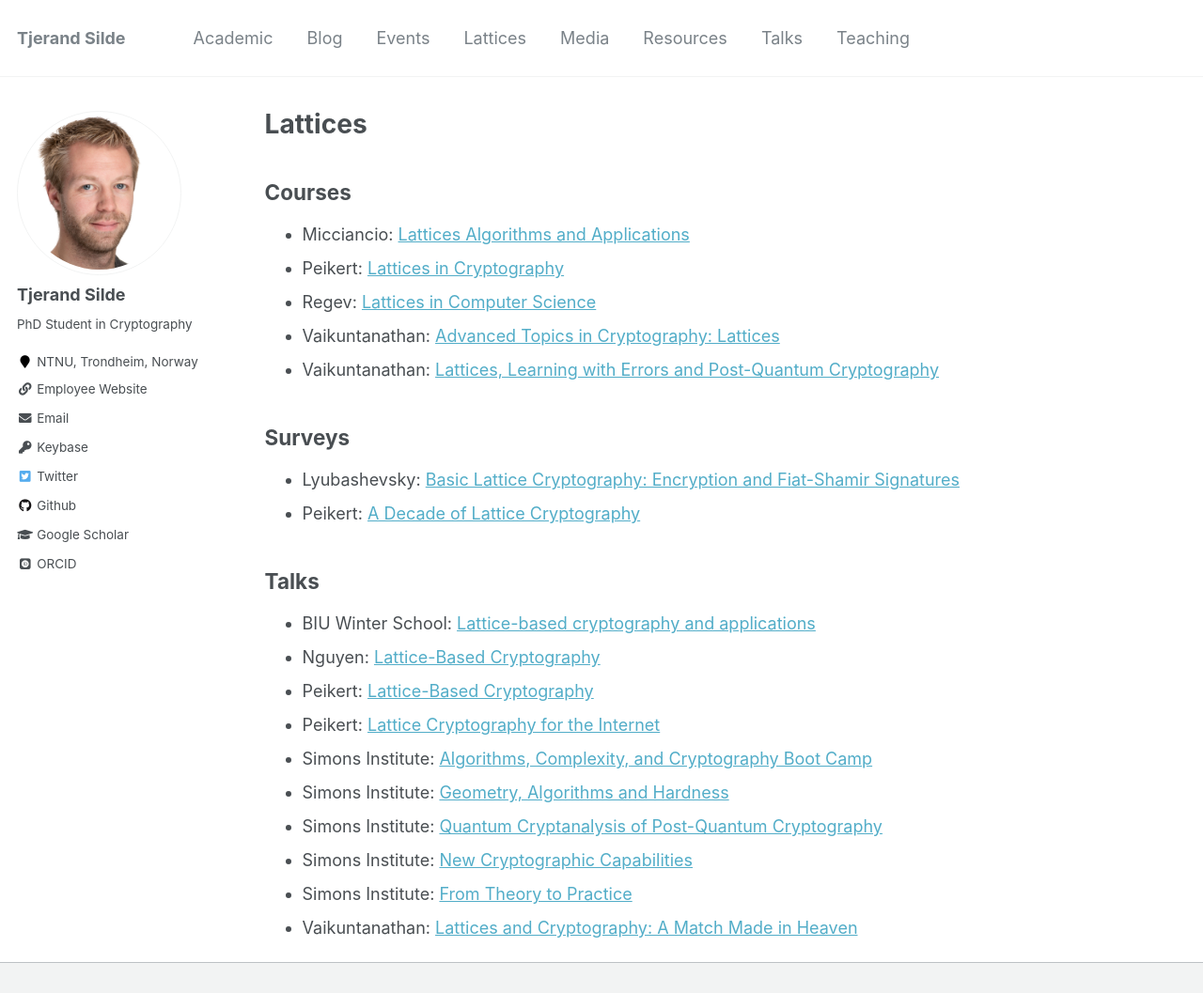
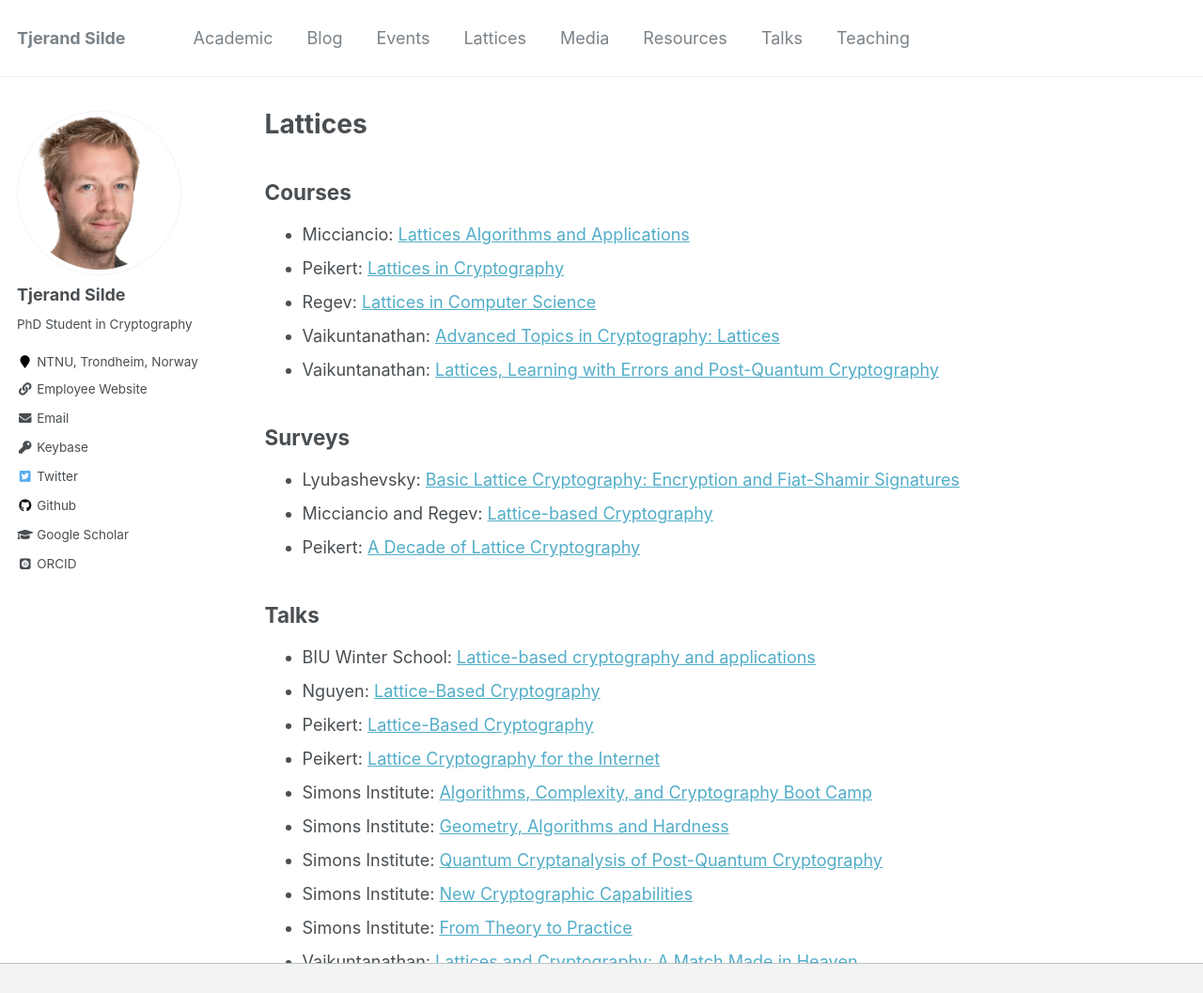
Before and after one commit to tjesi/tjesi.github.io, a Jekyll site: the page built from _pages/lattices.md, in a window 1280 px wide and 1253 px high, cut to the strip 0-1057 px from the top of the window. Shown: the whole strip at 94% size. Built offline with Jekyll 4.4.1, drawn with Linux system fonts in a browser that asks for light colours; some web fonts are replaced.

Commit message:
Update lattices.md

```diff
--- a/_pages/lattices.md
+++ b/_pages/lattices.md
@@ -16,6 +16,7 @@ author_profile: true
 ## Surveys
 
 - Lyubashevsky: [Basic Lattice Cryptography: Encryption and Fiat-Shamir Signatures](https://drive.google.com/file/d/1JTdW5ryznp-dUBBjN12QbvWz9R41NDGU/view)
+- Micciancio and Regev: [Lattice-based Cryptography](https://cseweb.ucsd.edu/~daniele/papers/PostQuantum.pdf)
 - Peikert: [A Decade of Lattice Cryptography](https://web.eecs.umich.edu/~cpeikert/pubs/lattice-survey.pdf)
 
 ## Talks
```
